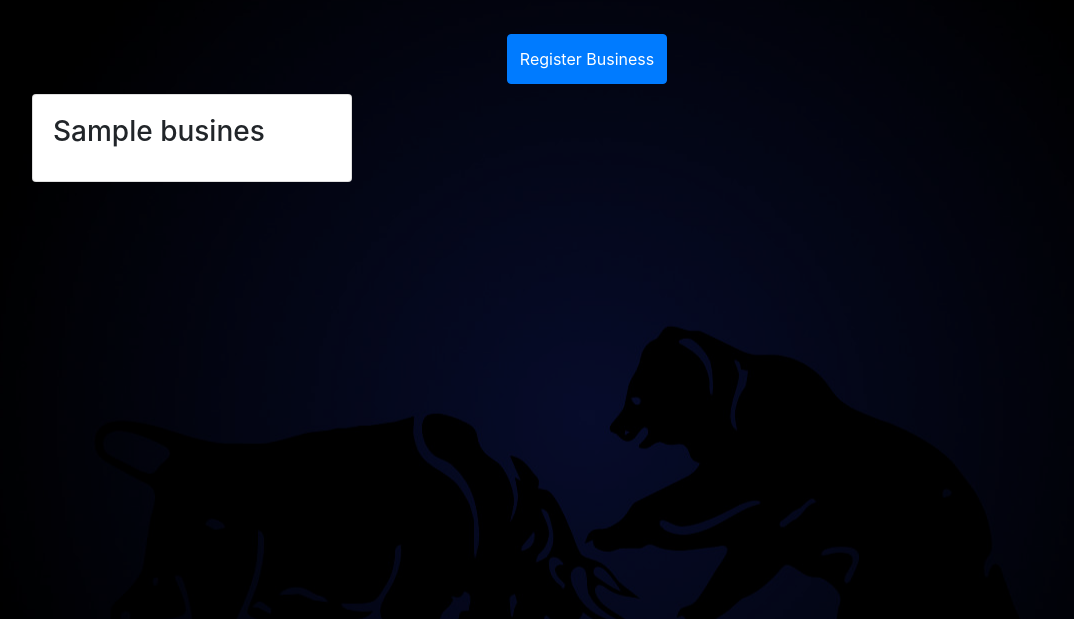
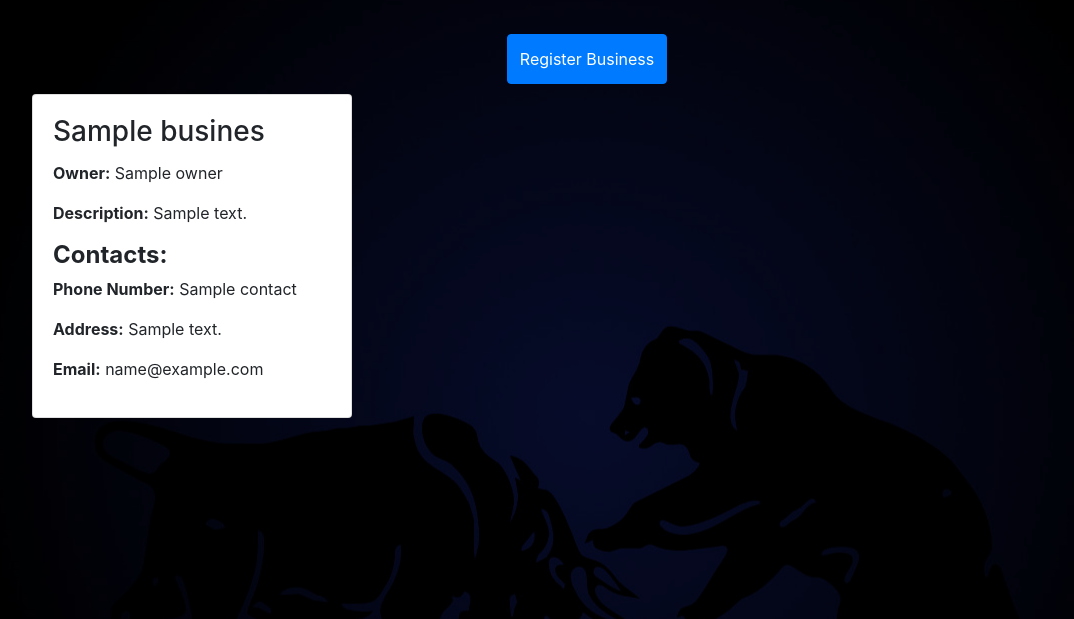
Before and after one commit to TechVictorKE/neighborhood-watch, a Django app: template security/templates/businesses.html in a window 1280 px wide. Shown: the part 56-675 px from the top of the page, without its empty margins (53-1127 px from the left). Run offline with Django 3.2, Linux system fonts and the light colour scheme; the template is opened without the code that fills it: most values are stand-ins (such as "Sample title", 1, 10 or a date in 2020); grey boxes marked "Sample" are stand-in pictures; parts of the project's set-up code (start-up, migrations or seed data) failed here and were passed over; some libraries are stand-ins or nearby versions.

Commit message:
Fixed view information bug in cards

```diff
--- a/security/templates/businesses.html
+++ b/security/templates/businesses.html
@@ -21,6 +21,12 @@
   <div class="card" style="width: 20rem;margin-top:10px;" >
   <div class="card-body">
       <h3 class="card-title" data-toggle="modal" data-target="#{{business.id}}">{{business.name|truncatechars:19}}</h3>
+      <p><span style="font-weight:bold;">Owner:</span> {{business.owner}}</p>
+      <p><span style="font-weight:bold;">Description:</span> {{business.description|safe}}</p>
+      <h4 class="bold">Contacts:</h4>
+      <p><span class="bold">Phone Number:</span> {{business.contact}}</p>
+      <p><span class="bold">Address:</span> {{business.address}}</p>
+      <p><span class="bold">Email:</span> {{business.email}}</p>
   </div>
 </div>
 </div>
```
